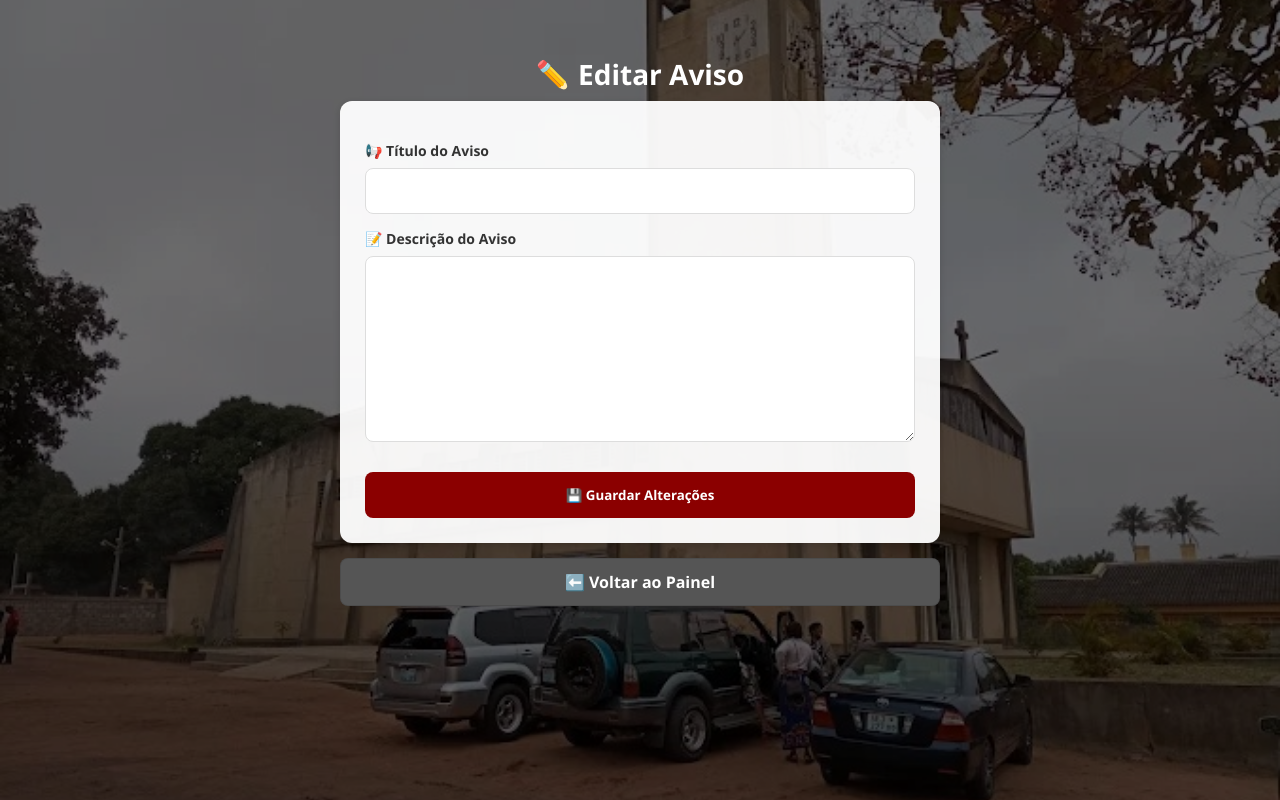
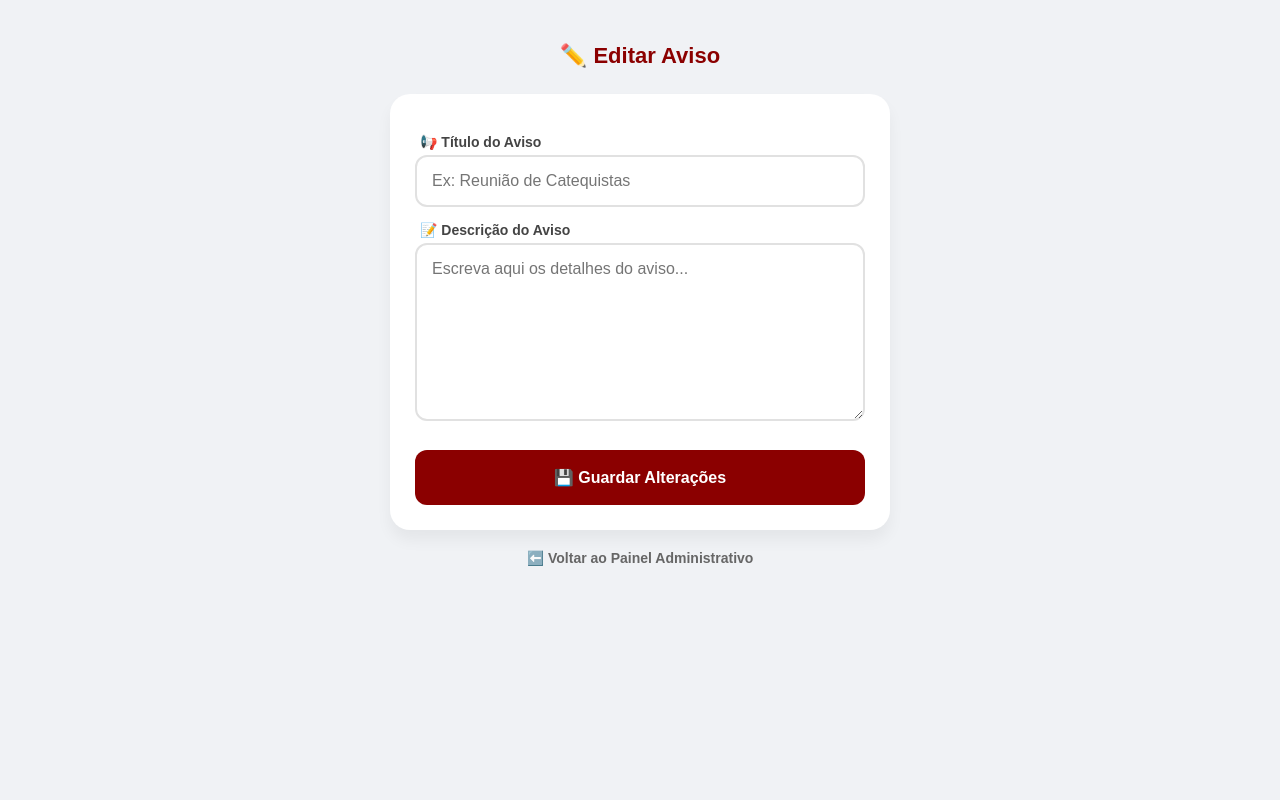
Before and after one commit to FSavel/sao-miguel-digital, a Flask app: template templates/edit_aviso.html in a window 1280 px wide. Run offline with Flask 3, Linux system fonts and the light colour scheme; the template is opened without the code that fills it, so the values that code supplies are empty; parts of the project's set-up code (start-up, migrations or seed data) failed here and were passed over.

Commit message:
Update edit_aviso.html

```diff
--- a/templates/edit_aviso.html
+++ b/templates/edit_aviso.html
@@ -4,48 +4,48 @@
     <meta charset="UTF-8">
     <meta name="viewport" content="width=device-width, initial-scale=1.0">
     <title>Editar Aviso</title>
-    <link rel="stylesheet" href="{{ url_for('static', filename='style.css') }}">
     <style>
-        label {
-            display: block; font-weight: 600; font-size: 14px;
-            margin-top: 15px; margin-bottom: 8px; color: #333;
+        body { background: #f0f2f5; font-family: sans-serif; padding: 20px 10px; }
+        .container { max-width: 500px; margin: auto; }
+        .card { background: white; padding: 25px; border-radius: 20px; box-shadow: 0 10px 15px rgba(0,0,0,0.05); }
+        h1 { font-size: 22px; color: #8b0000; text-align: center; margin-bottom: 25px; }
+
+        label { font-size: 14px; font-weight: 700; color: #444; margin: 15px 0 5px 5px; display: block; }
+        input, textarea {
+            width: 100%; padding: 15px; border: 2px solid #e1e1e1; border-radius: 12px;
+            font-size: 16px; box-sizing: border-box; transition: 0.3s; font-family: inherit;
         }
-        input, textarea {
-            width: 100%; padding: 12px; border: 1px solid #ddd;
-            border-radius: 8px; font-size: 15px; font-family: inherit;
-            transition: border-color 0.3s;
+        input:focus, textarea:focus { border-color: #8b0000; outline: none; background: #fffcfc; }
+
+        .btn-salvar {
+            background: #8b0000; color: white; border: none; padding: 18px;
+            border-radius: 12px; font-weight: bold; font-size: 16px;
+            width: 100%; margin-top: 25px; cursor: pointer;
         }
-        input:focus, textarea:focus { border-color: #8b0000; outline: none; }
-        .btn-salvar {
-            background: #8b0000 !important; color: white !important;
-            border: none; padding: 14px; font-weight: bold; width: 100%;
-            margin-top: 25px;
+        .btn-voltar {
+            display: block; text-align: center; color: #666; text-decoration: none;
+            margin-top: 20px; font-weight: 600; font-size: 14px;
         }
     </style>
 </head>
 <body>
 
-<div class="overlay">
-<div class="container" style="max-width: 600px;">
+<div class="container">
+    <h1>✏️ Editar Aviso</h1>
 
-    <h1 class="titulo-principal">✏️ Editar Aviso</h1>
-
-    <div class="card" style="padding: 25px;">
+    <div class="card">
         <form method="POST">
-            <!-- Usando o acesso direto ao objeto 'aviso' para limpar o código -->
             <label>📢 Título do Aviso</label>
-            <input type="text" name="titulo" value="{{ aviso.titulo if aviso.titulo else '' }}" required>
+            <input type="text" name="titulo" value="{{ aviso.titulo if aviso.titulo else '' }}" required placeholder="Ex: Reunião de Catequistas">
 
             <label>📝 Descrição do Aviso</label>
-            <textarea name="descricao" rows="8" required>{{ aviso.descricao if aviso.descricao else '' }}</textarea>
+            <textarea name="descricao" rows="8" required placeholder="Escreva aqui os detalhes do aviso...">{{ aviso.descricao if aviso.descricao else '' }}</textarea>
 
-            <button class="botao btn-salvar" type="submit">💾 Guardar Alterações</button>
+            <button class="btn-salvar" type="submit">💾 Guardar Alterações</button>
         </form>
     </div>
 
-    <a href="/admin" class="botao" style="background: #555; color: white; margin-top: 15px;">⬅️ Voltar ao Painel</a>
-
-</div>
+    <a href="/admin" class="btn-voltar">⬅️ Voltar ao Painel Administrativo</a>
 </div>
 
 </body>
```
